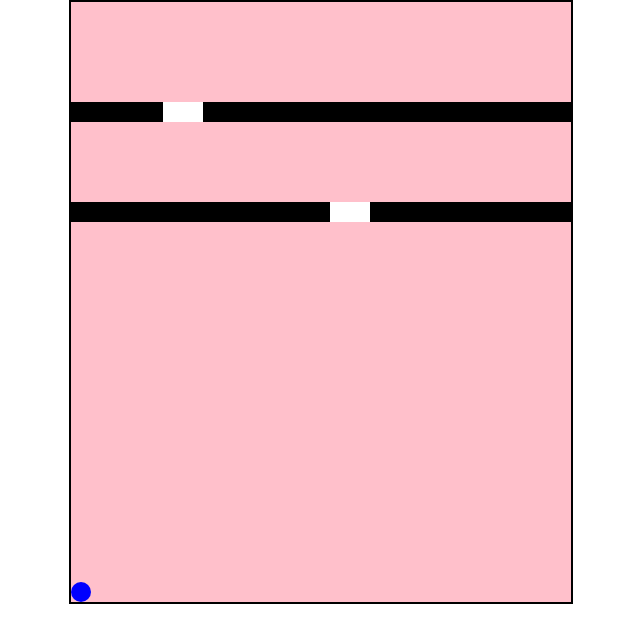
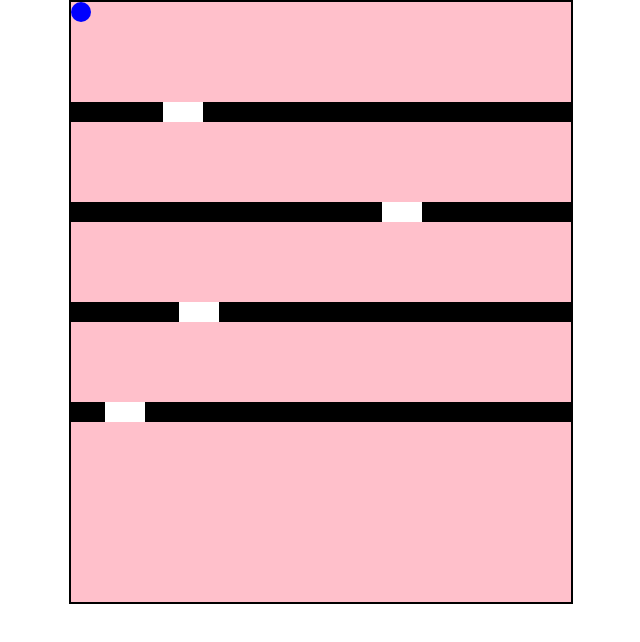
Before and after one commit to radawson/milestone-project-1, a plain HTML site: page index.html in a window 1280 px wide. Shown: the whole page, without its empty margins (319-959 px from the left). Drawn offline with Linux system fonts and the light colour scheme.

Commit message:
have 4 lines

```diff
--- a/script.js
+++ b/script.js
@@ -4,68 +4,91 @@
 let ballLeft = 0;
 var game = document.getElementById("game"); left = 0;
 var counter = 0;
-var currentBlocks = [];
+let currentBlocks = [];
 
 let block = document.createElement("div"); //creates new div
 let hole = document.createElement("div"); //creates new div
-let lastBlock = document.getElementById("block" + (counter - 1));
-let lastHole = document.getElementById("block" + (counter - 1));
-let lastBlockTop = getComputedStyle(block).getPropertyValue("top");
-let lastHoleTop = getComputedStyle(hole).getPropertyValue("top");
 
     function createBlocks() {
 
         block.setAttribute("class", "block"); //sets class
         hole.setAttribute("class", "hole"); //sets class
-
-        block.setAttribute("id", "block" + counter); //sets id
-        hole.setAttribute("id", "hole" + counter); //sets id
-
-        block.style.top = lastBlockTop + 100 + "px"; //styles new div and makes it equal to new varible
-        hole.style.top = lastHoleTop + 100 + "px"; //styles new div and makes it equal to new varible
-
+        block.setAttribute("id", "block"); //sets id
+        hole.setAttribute("id", "hole"); //sets id
+        block.style.top = block + 100 + "px"; //styles new div and makes it equal to new varible
+        hole.style.top = hole + 100 + "px"; //styles new div and makes it equal to new varible
         var random = Math.floor(Math.random() * 360); //makes holes in random places
         hole.style.left = random + "px"; //styles holes in random spots
-
         hole.getElementsByClassName("hole");
-
         game.appendChild(block); //adds lines to dom
         game.appendChild(hole); //adds gaps to the line
+        counter++;
 
-    }
+    };
 
     createBlocks()
 
 let block1 = document.createElement("div"); //creates new div
 let hole1 = document.createElement("div"); //creates new div
-let lastBlock1 = document.getElementById("block1" + (counter - 1));
-let lastHole1 = document.getElementById("block1" + (counter - 1));
-let lastBlockTop1 = getComputedStyle(block1).getPropertyValue("top");
-let lastHoleTop1 = getComputedStyle(hole1).getPropertyValue("top");
 
     function createBlocks1() {
 
         block1.setAttribute("class", "block1"); //sets class
         hole1.setAttribute("class", "hole1"); //sets class
-
         block1.setAttribute("id", "block1" + counter); //sets id
         hole1.setAttribute("id", "hole1" + counter); //sets id
-
-        block1.style.top = lastBlockTop1 + 200 + "px"; //styles new div and makes it equal to new varible
-        hole1.style.top = lastHoleTop1 + 200 + "px"; //styles new div and makes it equal to new varible
-
-        var random = Math.floor(Math.random() * 300); //makes holes in random places
+        block1.style.top = block1 + 200 + "px"; //styles new div and makes it equal to new varible
+        hole1.style.top = hole1 + 200 + "px"; //styles new div and makes it equal to new varible
+        var random = Math.floor(Math.random() * 360); //makes holes in random places
         hole1.style.left = random + "px"; //styles holes in random spots
-
         hole1.getElementsByClassName("hole1");
-
         game.appendChild(block1); //adds lines to dom
         game.appendChild(hole1); //adds gaps to the line
     }
 
     createBlocks1()
 
-//code works to move ball left and right but goes off page 92 to 109
+let block2 = document.createElement("div"); //creates new div
+let hole2 = document.createElement("div"); //creates new div
+
+    function createBlocks2() {
+
+        block2.setAttribute("class", "block2"); //sets class
+        hole2.setAttribute("class", "hole2"); //sets class
+        block2.setAttribute("id", "block2" + counter); //sets id
+        hole2.setAttribute("id", "hole2" + counter); //sets id
+        block2.style.top = block2 + 200 + "px"; //styles new div and makes it equal to new varible
+        hole2.style.top = hole2 + 200 + "px"; //styles new div and makes it equal to new varible
+        var random = Math.floor(Math.random() * 360); //makes holes in random places
+        hole2.style.left = random + "px"; //styles holes in random spots
+        hole2.getElementsByClassName("hole1");
+        game.appendChild(block2); //adds lines to dom
+        game.appendChild(hole2); //adds gaps to the line
+    }
+
+    createBlocks2()
+
+let block3 = document.createElement("div"); //creates new div
+let hole3 = document.createElement("div"); //creates new div
+
+    function createBlocks3() {
+
+        block3.setAttribute("class", "block3"); //sets class
+        hole3.setAttribute("class", "hole3"); //sets class
+        block3.setAttribute("id", "block3" + counter); //sets id
+        hole3.setAttribute("id", "hole3" + counter); //sets id
+        block3.style.top = block3 + 200 + "px"; //styles new div and makes it equal to new varible
+        hole3.style.top = hole3 + 200 + "px"; //styles new div and makes it equal to new varible
+        var random = Math.floor(Math.random() * 360); //makes holes in random places
+        hole3.style.left = random + "px"; //styles holes in random spots
+        hole3.getElementsByClassName("hole3");
+        game.appendChild(block3); //adds lines to dom
+        game.appendChild(hole3); //adds gaps to the line
+    }
+
+    createBlocks3()
+
+//code works to move ball left and right but goes off page 68 to 86
 let moveBy = 5;
 window.addEventListener("load", function () {
 
@@ -85,13 +108,28 @@
     }
 });
 
-//makes ball drop within container start to fall slow then fast/stops in container
+//makes ball drop within container start to fall slow then fast/stops in container line 88 to 97
 const delay = ms => new Promise(res => setTimeout(res, ms));
 setInterval(async function () {
-    await delay(4000);
+    await delay(9000);
     if (parseInt(ball.style.top) < 550) {
         ball.style.top = parseInt(ball.style.top) + moveBy + 'px';
     } else {
         ball.style.top = '580px';
     }
 }, 1)
+
+var blocks = [ block, block1, block2, block3];
+function collisionDetection() {
+    b = blocks;
+    for (let b = 0; b < blocks.length; b++);
+    if (ball.x > b.x && ball.x < b.x + blocksWidth && ball.y > b.y && ball.y < b.y + blocksHeight) {
+        dy = -dy;
+return stop();
+   // The x position of the ball is greater than the x position of the brick.
+    //The x position of the ball is less than the x position of the brick plus its width.
+    //The y position of the ball is greater than the y position of the brick.
+    //The y position of the ball is less than the y position of the brick plus its height.
+}
+  collisionDetection()
+}
--- a/styles.css
+++ b/styles.css
@@ -41,7 +41,7 @@
     height:20px;
     background-color: black;
     position:relative;
-    top: 50px;
+    top: 200px;
     margin-top: -20px;
 }
 .hole1 {
@@ -49,6 +49,38 @@
     height: 20px;
     background-color: white;
     position: relative;
-    top: 50px;
+    top: 200px;
     margin-top: -20px;
 }
+.block2 {
+    width:500px;
+    height:20px;
+    background-color: black;
+    position:relative;
+    top: 300px;
+    margin-top: -20px;
+}
+.hole2 {
+    width: 40px;
+    height: 20px;
+    background-color: white;
+    position: relative;
+    top: 300px;
+    margin-top: -20px;
+}
+.block3 {
+    width:500px;
+    height:20px;
+    background-color: black;
+    position:relative;
+    top: 400px;
+    margin-top: -20px;
+}
+.hole3 {
+    width: 40px;
+    height: 20px;
+    background-color: white;
+    position: relative;
+    top: 400px;
+    margin-top: -20px;
+}
```
Also changed, not shown: index.html (+0 -1 lines).
